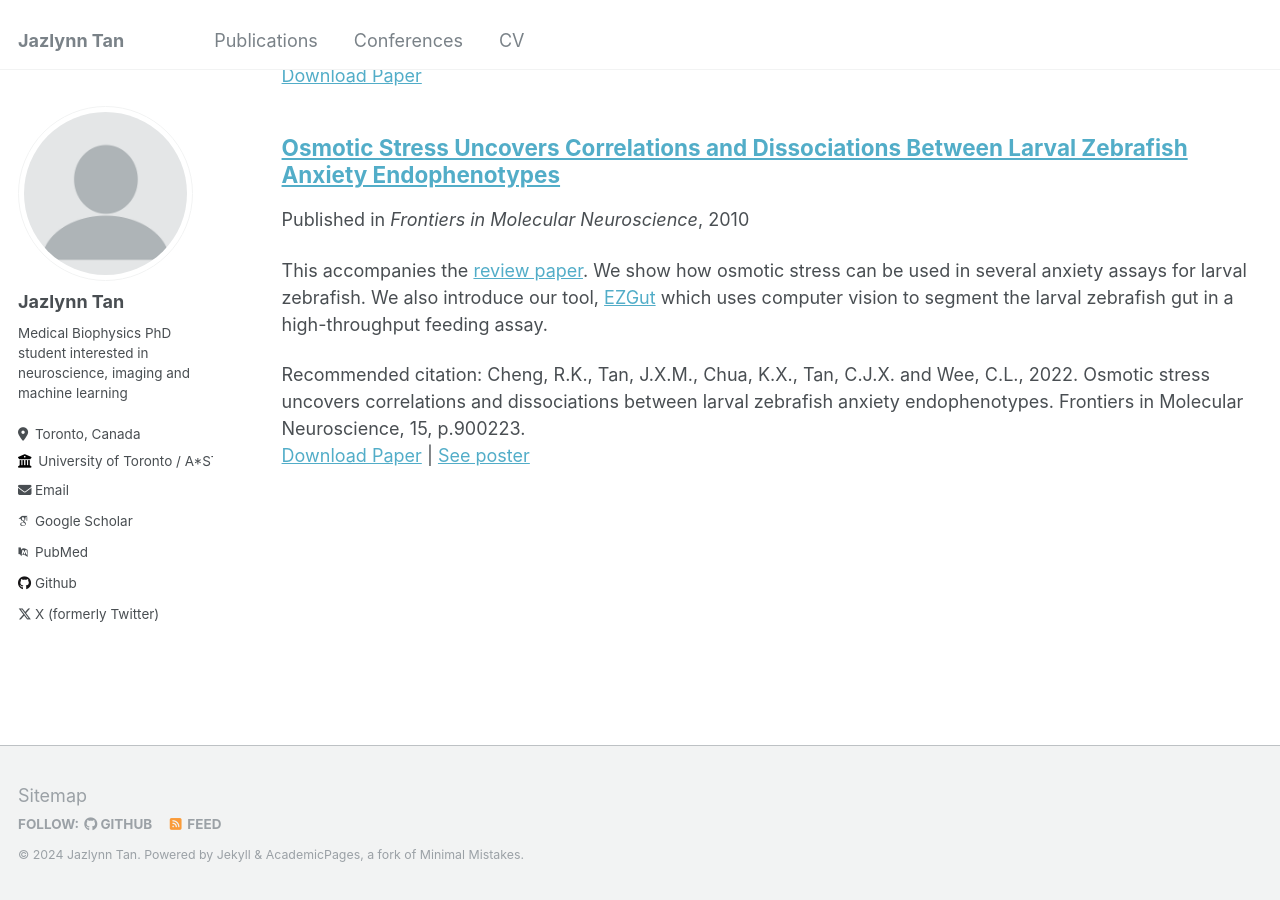
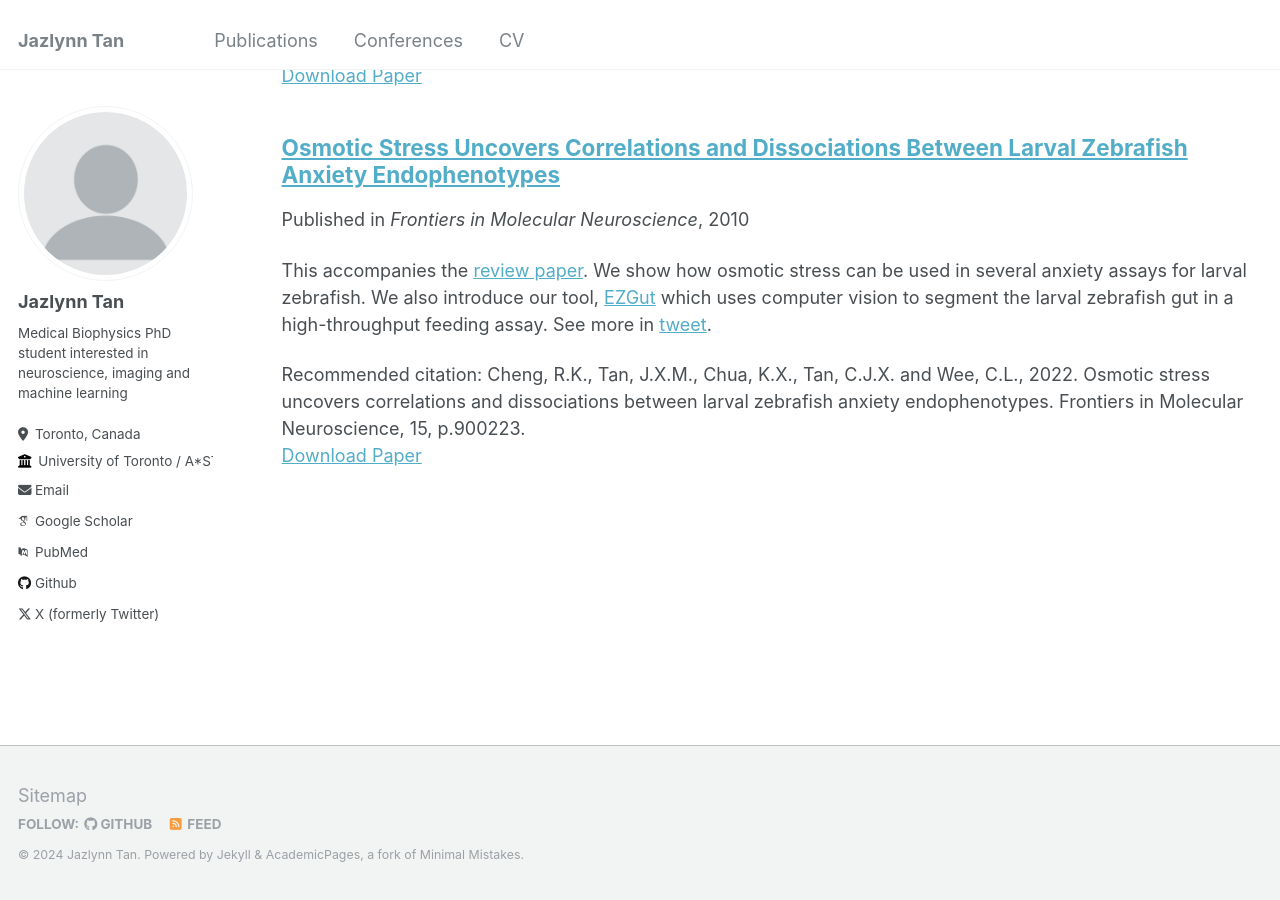
Before and after one commit to JazlynnXM-Tan/JazlynnXM-Tan.github.io, a Jekyll site: the page built from _pages/publications.md, in a window 1280 px wide and 900 px high, scrolled down 633 px. Built offline with Jekyll 4.4.1, drawn with Linux system fonts in a browser that asks for light colours; some web fonts are replaced.

Commit message:
Update zebrafish-osmotic-stress.md

```diff
--- a/_publications/zebrafish-osmotic-stress.md
+++ b/_publications/zebrafish-osmotic-stress.md
@@ -2,10 +2,10 @@
 title: "Osmotic Stress Uncovers Correlations and Dissociations Between Larval Zebrafish Anxiety Endophenotypes"
 collection: publications
 permalink: /publication/zebrafish-osmotic-stress
-excerpt: 'This accompanies the [review paper](zebrafish-review). We show how osmotic stress can be used in several anxiety assays for larval zebrafish. We also introduce our tool, [EZGut](https://github.com/CarolineWeeLab/EZgut) which uses computer vision to segment the larval zebrafish gut in a high-throughput feeding assay.'
+excerpt: 'This accompanies the [review paper](zebrafish-review). We show how osmotic stress can be used in several anxiety assays for larval zebrafish. We also introduce our tool, [EZGut](https://github.com/CarolineWeeLab/EZgut) which uses computer vision to segment the larval zebrafish gut in a high-throughput feeding assay. See more in [tweet](https://x.com/jazlynn_tan/status/1541260320487796737?t=peFtA8FYBUbAKN_CwwwNqA&s=19).'
 date: 2010-10-01
 venue: 'Frontiers in Molecular Neuroscience'
-slidesurl: 'https://x.com/jazlynn_tan/status/1541260320487796737?t=peFtA8FYBUbAKN_CwwwNqA&s=19'
+slidesurl:
 paperurl: 'https://www.frontiersin.org/journals/molecular-neuroscience/articles/10.3389/fnmol.2022.900223/full'
 citation: 'Cheng, R.K., Tan, J.X.M., Chua, K.X., Tan, C.J.X. and Wee, C.L., 2022. Osmotic stress uncovers correlations and dissociations between larval zebrafish anxiety endophenotypes. Frontiers in Molecular Neuroscience, 15, p.900223.'
 ---
```
